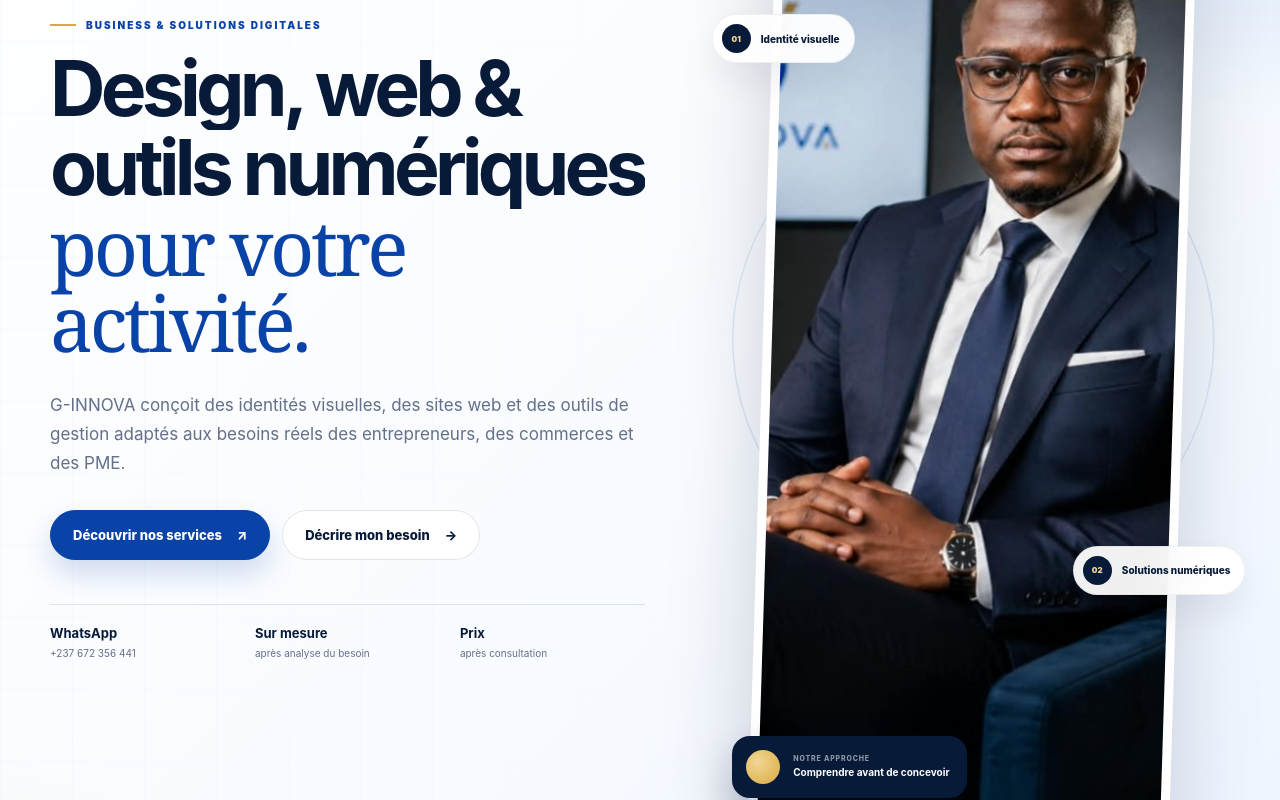
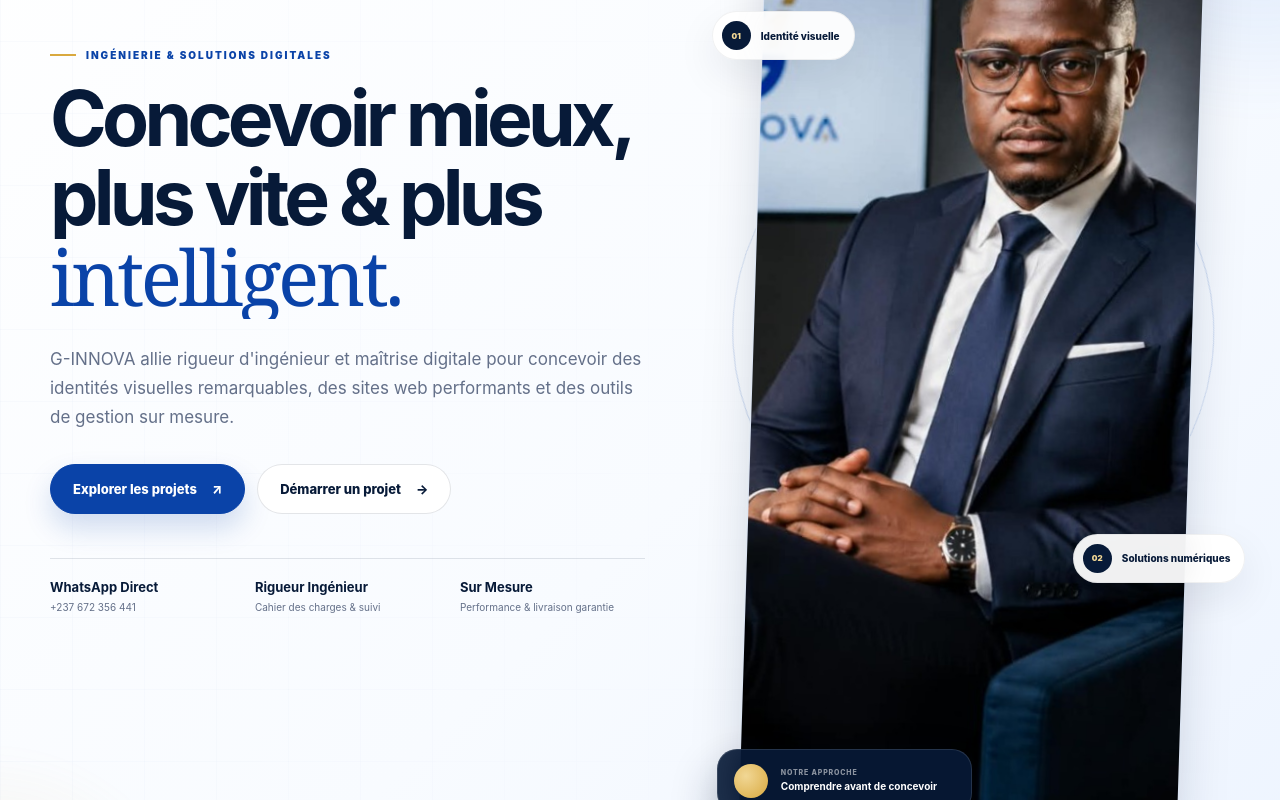
Before and after one commit to Gleefcore/G-innova-, a plain HTML site: page index.html in a window 1280 px wide. Shown: the part 360-1160 px from the top of the page. Drawn offline with Linux system fonts and the light colour scheme.

Commit message:
Design raffiné: intégration photo adoucie, animations fluides et hero moderne ingénieur

```diff
--- a/index.html
+++ b/index.html
@@ -52,21 +52,21 @@
         <div class="hero-glow hero-glow-gold" aria-hidden="true"></div>
         <div class="container home-hero-layout">
           <div class="home-hero-copy">
-            <p class="eyebrow hero-enter"><span></span> Business &amp; solutions digitales</p>
+            <p class="eyebrow hero-enter"><span></span> Ingénierie &amp; Solutions Digitales</p>
             <h1>
-              <span class="title-line"><span>Design, web &amp;</span></span>
-              <span class="title-line"><span>outils numériques</span></span>
-              <span class="title-line title-accent"><span>pour votre activité.</span></span>
+              <span class="title-line"><span>Concevoir mieux,</span></span>
+              <span class="title-line"><span>plus vite &amp; plus</span></span>
+              <span class="title-line title-accent"><span>intelligent.</span></span>
             </h1>
-            <p class="hero-lead hero-enter delay-2">G-INNOVA conçoit des identités visuelles, des sites web et des outils de gestion adaptés aux besoins réels des entrepreneurs, des commerces et des PME.</p>
+            <p class="hero-lead hero-enter delay-2">G-INNOVA allie rigueur d'ingénieur et maîtrise digitale pour concevoir des identités visuelles remarquables, des sites web performants et des outils de gestion sur mesure.</p>
             <div class="hero-actions hero-enter delay-3">
-              <a class="button" href="services.html">Découvrir nos services <span aria-hidden="true">↗</span></a>
-              <a class="button button-secondary" href="services.html#commande">Décrire mon besoin <span aria-hidden="true">→</span></a>
+              <a class="button" href="realisations.html">Explorer les projets <span aria-hidden="true">↗</span></a>
+              <a class="button button-secondary" href="services.html#commande">Démarrer un projet <span aria-hidden="true">→</span></a>
             </div>
             <div class="hero-facts hero-enter delay-4" role="group" aria-label="Informations essentielles">
-              <a href="https://wa.me/237672356441" target="_blank" rel="noreferrer"><strong>WhatsApp</strong><span>+237 672 356 441</span></a>
-              <div><strong>Sur mesure</strong><span>après analyse du besoin</span></div>
-              <div><strong>Prix</strong><span>après consultation</span></div>
+              <a href="https://wa.me/237672356441" target="_blank" rel="noreferrer"><strong>WhatsApp Direct</strong><span>+237 672 356 441</span></a>
+              <div><strong>Rigueur Ingénieur</strong><span>Cahier des charges &amp; suivi</span></div>
+              <div><strong>Sur Mesure</strong><span>Performance &amp; livraison garantie</span></div>
             </div>
           </div>
 
--- a/styles.css
+++ b/styles.css
@@ -112,14 +112,15 @@ a:focus-visible, button:focus-visible, input:focus-visible, textarea:focus-visib
 .showcase-orbit::before, .showcase-orbit::after { content: ""; position: absolute; width: 10px; height: 10px; border-radius: 50%; background: var(--gold-500); }
 .showcase-orbit::before { left: 9%; top: 19%; }
 .showcase-orbit::after { right: 8%; bottom: 20%; background: var(--blue-600); }
-.showcase-main { position: relative; z-index: 2; width: 82%; overflow: hidden; border: 9px solid white; border-radius: 34px; transform: rotate(2deg); box-shadow: var(--shadow-lg); animation: gentle-float 6s ease-in-out infinite; }
-.showcase-main img { width: 100%; aspect-ratio: 1; object-fit: cover; }
+.showcase-main { position: relative; z-index: 2; width: 88%; max-width: 440px; overflow: hidden; border: 1px solid rgba(10,67,168,.15); border-radius: 28px; box-shadow: 0 25px 60px -15px rgba(7,26,56,.25); background: white; transition: transform .4s ease, box-shadow .4s ease; animation: gentle-float 6s ease-in-out infinite; }
+.showcase-main:hover { transform: translateY(-6px); box-shadow: 0 32px 70px -15px rgba(7,26,56,.32); }
+.showcase-main img { width: 100%; aspect-ratio: 4/4.8; object-fit: cover; display: block; }
 .showcase-badge { position: absolute; z-index: 4; display: flex; align-items: center; gap: 10px; padding: 9px 14px 9px 9px; border: 1px solid rgba(7,22,47,.06); border-radius: 999px; background: rgba(255,255,255,.94); backdrop-filter: blur(15px); box-shadow: var(--shadow-sm); font-size: 10px; color: var(--navy-900); }
 .showcase-badge span { display: grid; place-items: center; width: 29px; height: 29px; border-radius: 50%; background: var(--navy-900); color: var(--gold-200); font-size: 8px; font-weight: 900; }
 .showcase-badge strong { font-weight: 800; }
 .badge-top { left: -1%; top: 18%; }
 .badge-bottom { right: -3%; bottom: 25%; }
-.showcase-note { position: absolute; z-index: 4; left: 3%; bottom: 5%; width: 235px; display: flex; align-items: center; gap: 13px; padding: 14px; border-radius: 18px; background: var(--navy-900); color: white; box-shadow: 0 22px 46px rgba(7,26,56,.28); }
+.showcase-note { position: absolute; z-index: 4; left: 0%; bottom: 2%; width: 255px; display: flex; align-items: center; gap: 13px; padding: 14px 16px; border-radius: 20px; background: rgba(7,26,56,.9); backdrop-filter: blur(16px); border: 1px solid rgba(255,255,255,.12); color: white; box-shadow: 0 22px 46px rgba(7,26,56,.32); }
 .showcase-note i { width: 34px; height: 34px; flex: 0 0 auto; border-radius: 50%; background: radial-gradient(circle at 35% 35%, var(--gold-200), var(--gold-500)); }
 .showcase-note div { display: grid; gap: 3px; }
 .showcase-note small { color: rgba(255,255,255,.54); font-size: 7px; font-weight: 800; letter-spacing: .12em; text-transform: uppercase; }
@@ -269,12 +270,13 @@ a:focus-visible, button:focus-visible, input:focus-visible, textarea:focus-visib
 /* About */
 .founder-profile { background: white; }
 .founder-layout { display: grid; grid-template-columns: .82fr 1fr; gap: 88px; align-items: center; }
-.founder-photo { position: relative; }
-.founder-image-shell { padding: 10px; overflow: hidden; border-radius: 46% 46% 28px 28px; background: linear-gradient(140deg, var(--gold-200), var(--gold-500), var(--blue-600)); box-shadow: var(--shadow-lg); }
-.founder-image-shell img { width: 100%; aspect-ratio: 1/.98; object-fit: cover; border-radius: calc(46% - 7px) calc(46% - 7px) 20px 20px; }
-.founder-signature { position: absolute; right: -24px; bottom: 38px; min-width: 170px; padding: 18px 21px; border: 7px solid white; border-radius: 18px; background: var(--navy-900); color: white; box-shadow: var(--shadow-sm); }
+.founder-photo { position: relative; max-width: 380px; margin: 0 auto; }
+.founder-image-shell { position: relative; padding: 6px; border-radius: 28px; background: linear-gradient(135deg, rgba(217,169,63,.5), rgba(23,99,215,.6), rgba(7,26,56,.3)); box-shadow: 0 20px 45px -10px rgba(7,26,56,.18); transition: transform .4s ease, box-shadow .4s ease; animation: gentle-float 6s ease-in-out infinite; }
+.founder-image-shell:hover { transform: translateY(-6px); box-shadow: 0 28px 55px -10px rgba(7,26,56,.25); }
+.founder-image-shell img { width: 100%; aspect-ratio: 4/5; object-fit: cover; border-radius: 22px; display: block; }
+.founder-signature { position: absolute; right: -12px; bottom: 20px; min-width: 160px; padding: 14px 18px; border: 3px solid white; border-radius: 16px; background: var(--navy-900); color: white; box-shadow: 0 12px 30px rgba(7,26,56,.22); backdrop-filter: blur(10px); }
 .founder-signature span { display: block; color: var(--gold-200); font-size: 8px; font-weight: 850; letter-spacing: .14em; text-transform: uppercase; }
-.founder-signature strong { display: block; margin-top: 4px; font-size: 20px; }
+.founder-signature strong { display: block; margin-top: 4px; font-size: 18px; }
 .founder-content h2 { margin: 0; color: var(--navy-900); font-size: clamp(50px,6vw,76px); line-height: .96; letter-spacing: -.06em; }
 .founder-content h2 em { display: block; color: var(--blue-700); font-family: Georgia, serif; font-weight: 500; }
 .founder-lead { margin: 26px 0 0 !important; color: var(--navy-900) !important; font-size: 18px !important; font-weight: 650; }
```
